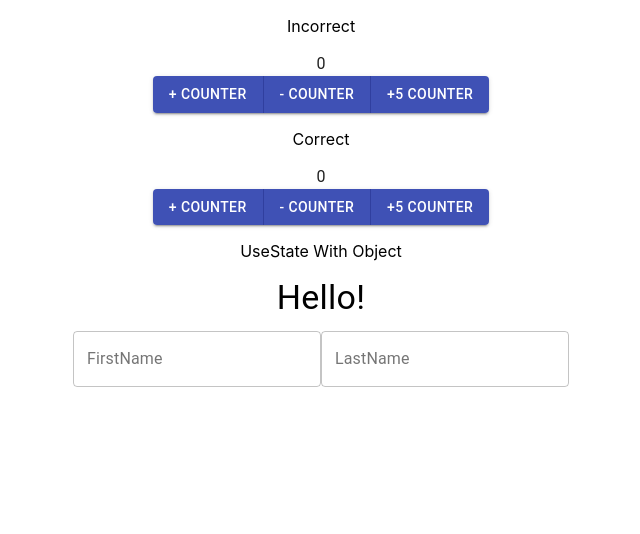
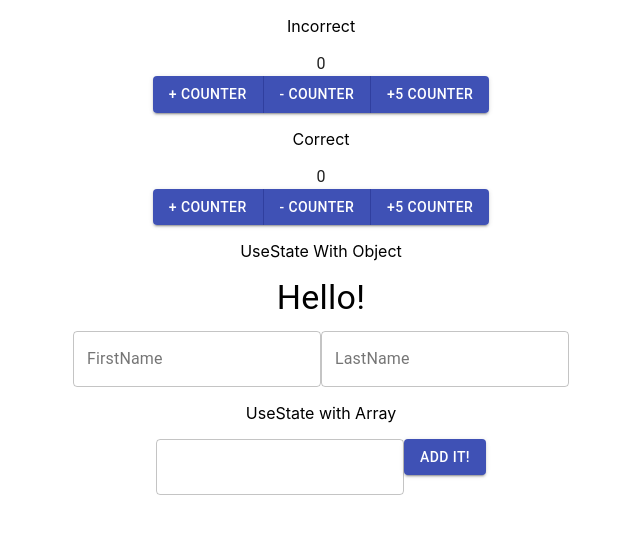
Before and after one commit to DhruvChavda/understanding-hooks, a React (Create React App) app: page / in a window 1280 px wide. Shown: the top 534 px of the page, without its empty margins (319-959 px from the left). Built offline with nearby package versions, Linux system fonts and the light colour scheme.

Commit message:
Us4 Added

```diff
--- a/src/App.js
+++ b/src/App.js
@@ -2,6 +2,7 @@ import "./App.css";
 import Us1 from "./useStateExamples/Us1";
 import Us2 from "./useStateExamples/Us2";
 import Us3 from "./useStateExamples/Us3";
+import Us4 from "./useStateExamples/Us4";
 
 function App() {
   return (
@@ -9,9 +10,11 @@ function App() {
       <p>Incorrect</p>
       <Us1 />
       <p>Correct</p>
-      <Us2/>
+      <Us2 />
       <p>UseState With Object</p>
-      <Us3/>
+      <Us3 />
+      <p>UseState with Array</p>
+      <Us4/>
     </div>
   );
 }
--- /dev/null
+++ b/src/useStateExamples/Us4.js
@@ -0,0 +1,38 @@
+import React, { useState } from "react";
+import { Button, TextField } from "@material-ui/core";
+
+// UseState on Array
+// Spread Operator is used to keep previous values and update any value
+// used 2 useStates
+
+function Us4() {
+  const [items, setItems] = useState([]);
+  const [val, setVal] = useState("");
+
+  function addItem() {
+    setItems([...items, { id: items.length, value: val }]);
+    setVal("");
+  }
+
+  return (
+    <React.Fragment>
+      <TextField
+        id="list-inp"
+        variant="outlined"
+        onChange={(e) => setVal(e.target.value)}
+        value={val}
+      />
+      <Button variant="contained" color="primary" onClick={addItem}>
+        Add it!
+      </Button>
+
+      <ul>
+        {items.map((item) => (
+          <li key={item.id}>{item.value}</li>
+        ))}
+      </ul>
+    </React.Fragment>
+  );
+}
+
+export default Us4;
```
